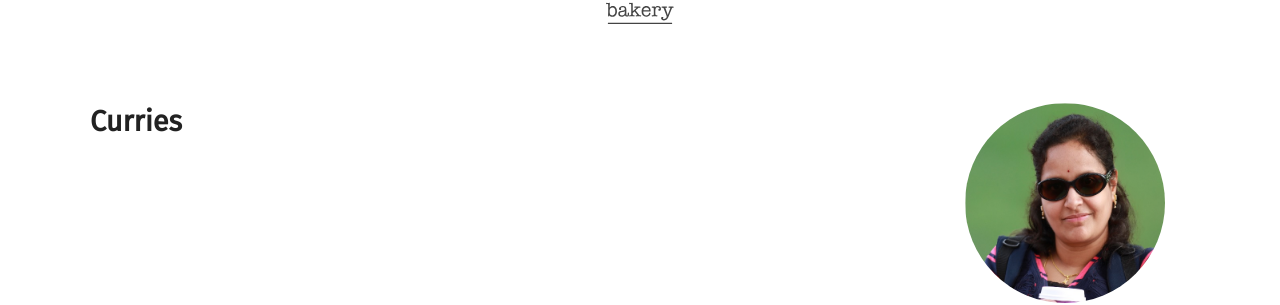
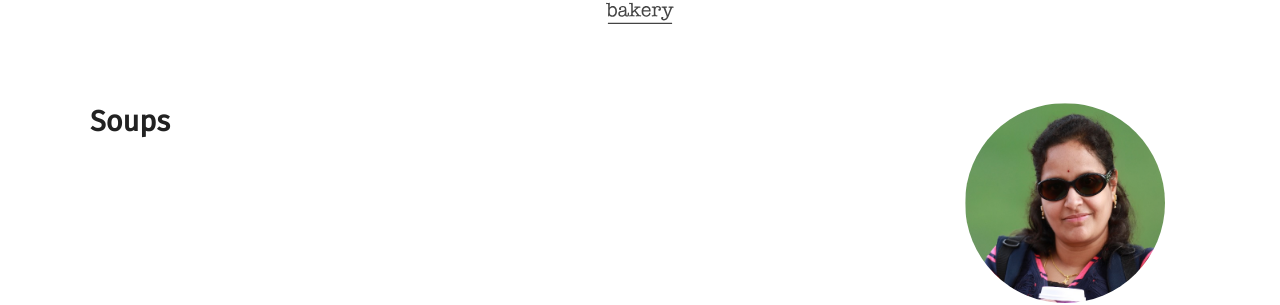
Before and after one commit to mallikasdishes/github.io, a Jekyll site: the page built from soups.html, in a window 1280 px wide. Shown: the part 225-530 px from the top of the page. Built offline with Jekyll 4.4.1, drawn with Linux system fonts in a browser that asks for light colours; some web fonts are replaced.

Commit message:
Update soups.html

```diff
--- a/soups.html
+++ b/soups.html
@@ -2,7 +2,7 @@
 title: Soups
 image_view: true
 ---
-<h1>Curries</h1>
+<h1>{{ page.title }}</h1>
 
 {% if page.image_view %}
 	{% for category in site.categories %}
```
